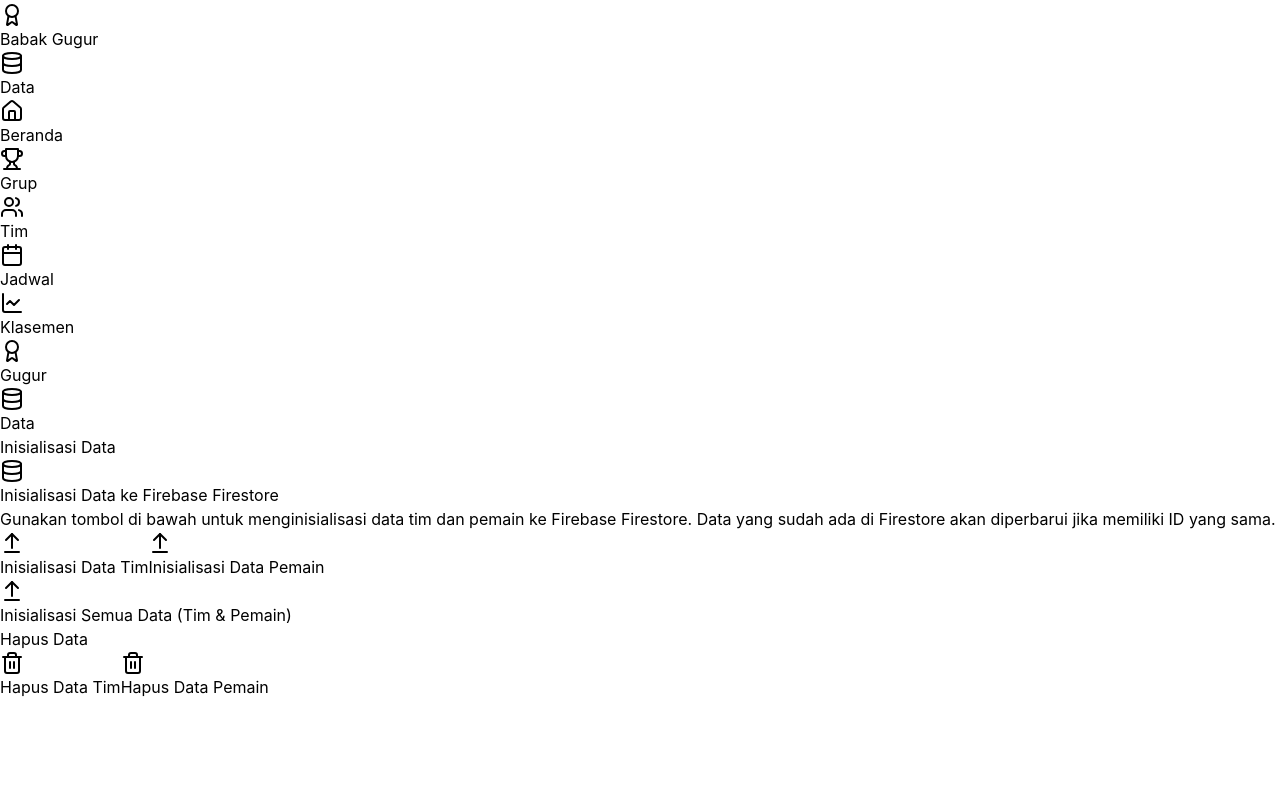
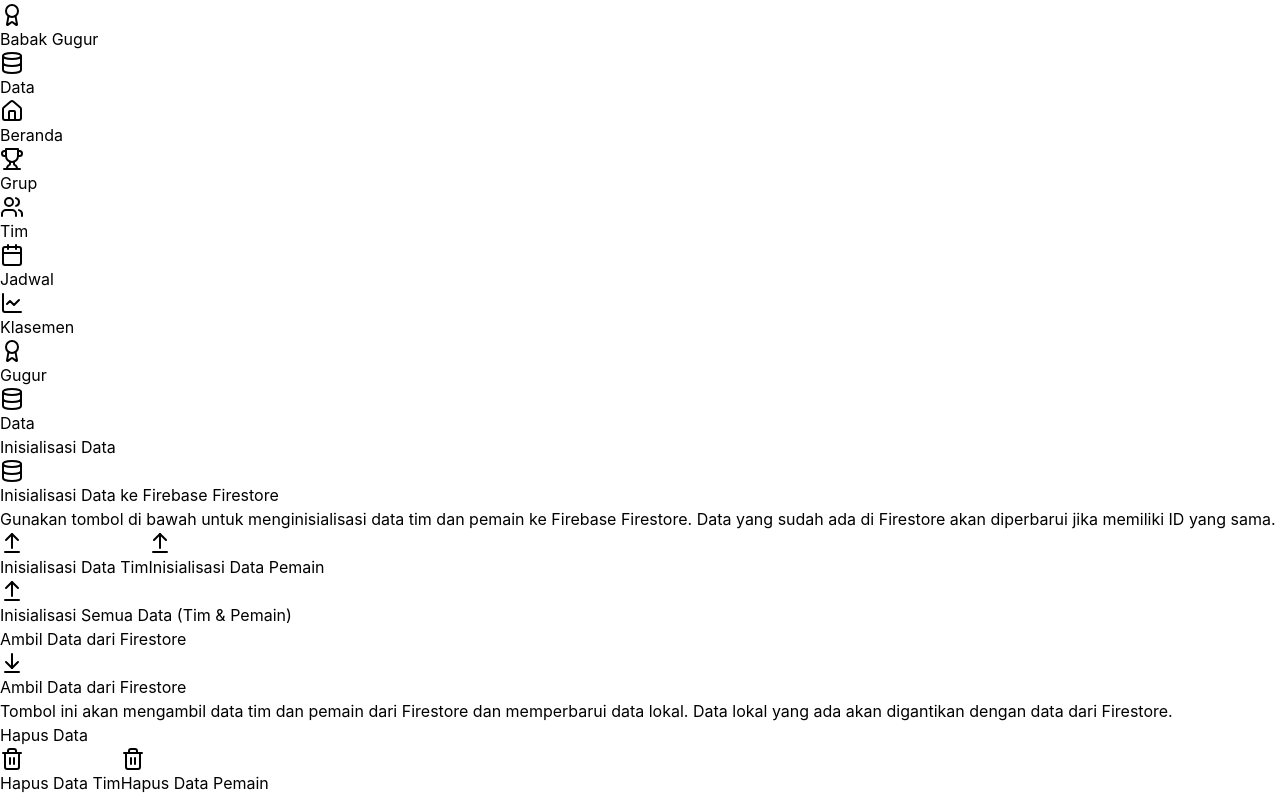
Before and after one commit to KOPJI/aplikasikartacupv, a React (Vite) app: page /data-initializer in a window 1280 px wide. Shown: the part 285-1080 px from the top of the page. Before the commit the page ends 984 px from the top, so only its background shows below. Built offline with nearby package versions, Linux system fonts and the light colour scheme; no server answers.

Commit message:
Menambahkan tombol untuk mengambil data dari collection Firestore di halaman Inisialisasi Data

```diff
--- a/src/components/DataInitializer.tsx
+++ b/src/components/DataInitializer.tsx
@@ -3,12 +3,14 @@ import { useTournament } from '../context/TournamentContext';
 import {
   initializeTeamsToFirestore,
   initializePlayersToFirestore,
-  deleteCollectionData
+  deleteCollectionData,
+  getTeamsFromFirestore,
+  getPlayersFromFirestore
 } from '../services/firebase';
-import { ArrowUpFromLine, Database, Loader, Trash2 } from 'lucide-react';
+import { ArrowUpFromLine, ArrowDownToLine, Database, Loader, Trash2 } from 'lucide-react';
 
 const DataInitializer = () => {
-  const { teams } = useTournament();
+  const { teams, loadTeamsFromFirestore } = useTournament();
 
   const [isLoading, setIsLoading] = useState(false);
   const [status, setStatus] = useState<{
@@ -83,6 +85,36 @@ const DataInitializer = () => {
       setStatus({
         type: 'error',
         message: `Gagal menginisialisasi data: ${error instanceof Error ? error.message : String(error)}`
+      });
+    } finally {
+      setIsLoading(false);
+    }
+  };
+
+  // Fungsi untuk mengambil data dari Firestore
+  const handleLoadFromFirestore = async () => {
+    try {
+      setIsLoading(true);
+      setStatus({ type: 'info', message: 'Mengambil data dari Firestore...' });
+
+      // Ambil data tim
+      const teamsData = await getTeamsFromFirestore();
+
+      // Ambil data pemain
+      const playersData = await getPlayersFromFirestore();
+
+      // Update state dalam context
+      await loadTeamsFromFirestore(teamsData, playersData);
+
+      setStatus({
+        type: 'success',
+        message: 'Data tim dan pemain berhasil dimuat dari Firestore!'
+      });
+    } catch (error) {
+      console.error("Error saat memuat data:", error);
+      setStatus({
+        type: 'error',
+        message: `Gagal memuat data: ${error instanceof Error ? error.message : String(error)}`
       });
     } finally {
       setIsLoading(false);
@@ -211,6 +243,26 @@ const DataInitializer = () => {
           Inisialisasi Semua Data (Tim & Pemain)
         </button>
 
+        <div className="border-t border-gray-200 pt-6 mb-8">
+          <h3 className="text-lg font-semibold mb-4 text-gray-800">Ambil Data dari Firestore</h3>
+          <button
+            onClick={handleLoadFromFirestore}
+            disabled={isLoading}
+            className="w-full flex items-center justify-center bg-amber-600 hover:bg-amber-700 disabled:bg-amber-400 text-white py-3 px-6 rounded-md shadow-sm transition-colors"
+          >
+            {isLoading ? (
+              <Loader className="mr-2 h-5 w-5 animate-spin" />
+            ) : (
+              <ArrowDownToLine className="mr-2 h-5 w-5" />
+            )}
+            Ambil Data dari Firestore
+          </button>
+          <p className="text-sm text-gray-500 mt-2">
+            Tombol ini akan mengambil data tim dan pemain dari Firestore dan memperbarui data lokal.
+            Data lokal yang ada akan digantikan dengan data dari Firestore.
+          </p>
+        </div>
+
         <div className="border-t border-gray-200 pt-6">
           <h3 className="text-lg font-semibold mb-4 text-gray-800">Hapus Data</h3>
           <div className="grid grid-cols-1 md:grid-cols-2 gap-4">
```
